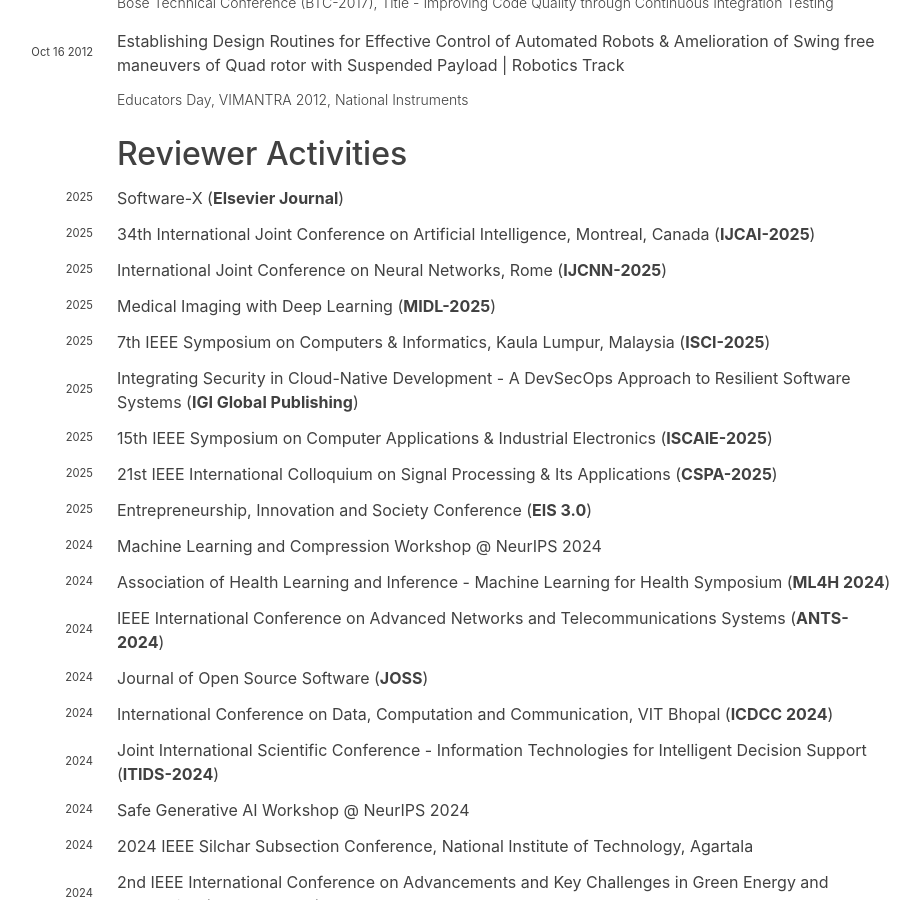
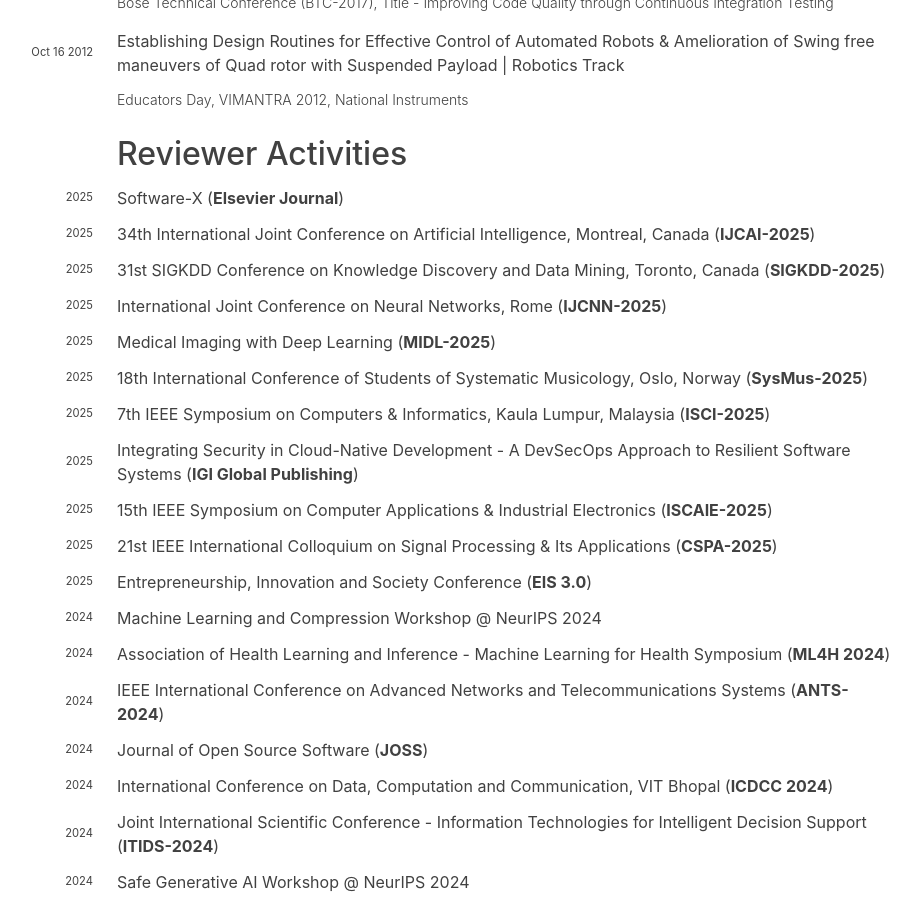
Before and after one commit to hariharanragothaman/hariharanragothaman.github.io, a Jekyll site: the page built from cv.md, in a window 1280 px wide and 900 px high, scrolled down 5389 px. Shown: the whole window, without its empty margins (215-1135 px from the left). Built offline with Jekyll 4.4.1, drawn with Linux system fonts in a browser that asks for light colours; nearby versions of some CDN libraries; some web fonts are replaced.

Commit message:
Polishes and Updates

```diff
--- a/_data/reviewer.yaml
+++ b/_data/reviewer.yaml
@@ -10,6 +10,12 @@
     - year: 2025
       url: https://2025.ijcai.org/
 
+- venue: 31st SIGKDD Conference on Knowledge Discovery and Data Mining, Toronto, Canada
+  venue-shorthand: SIGKDD-2025
+  years:
+    - year: 2025
+      url: https://kdd2025.kdd.org/
+
 - venue: International Joint Conference on Neural Networks, Rome
   venue-shorthand: IJCNN-2025
   years:
@@ -21,6 +27,12 @@
   years:
     - year: 2025
       url: https://2025.midl.io/
+
+- venue: 18th International Conference of Students of Systematic Musicology, Oslo, Norway
+  venue-shorthand: SysMus-2025
+  years:
+    - year: 2025
+      url: https://www.uio.no/ritmo/english/news-and-events/events/conferences/2025/sysmus25/
 
 - venue: 7th IEEE Symposium on Computers & Informatics, Kaula Lumpur, Malaysia
   venue-shorthand: ISCI-2025
```
